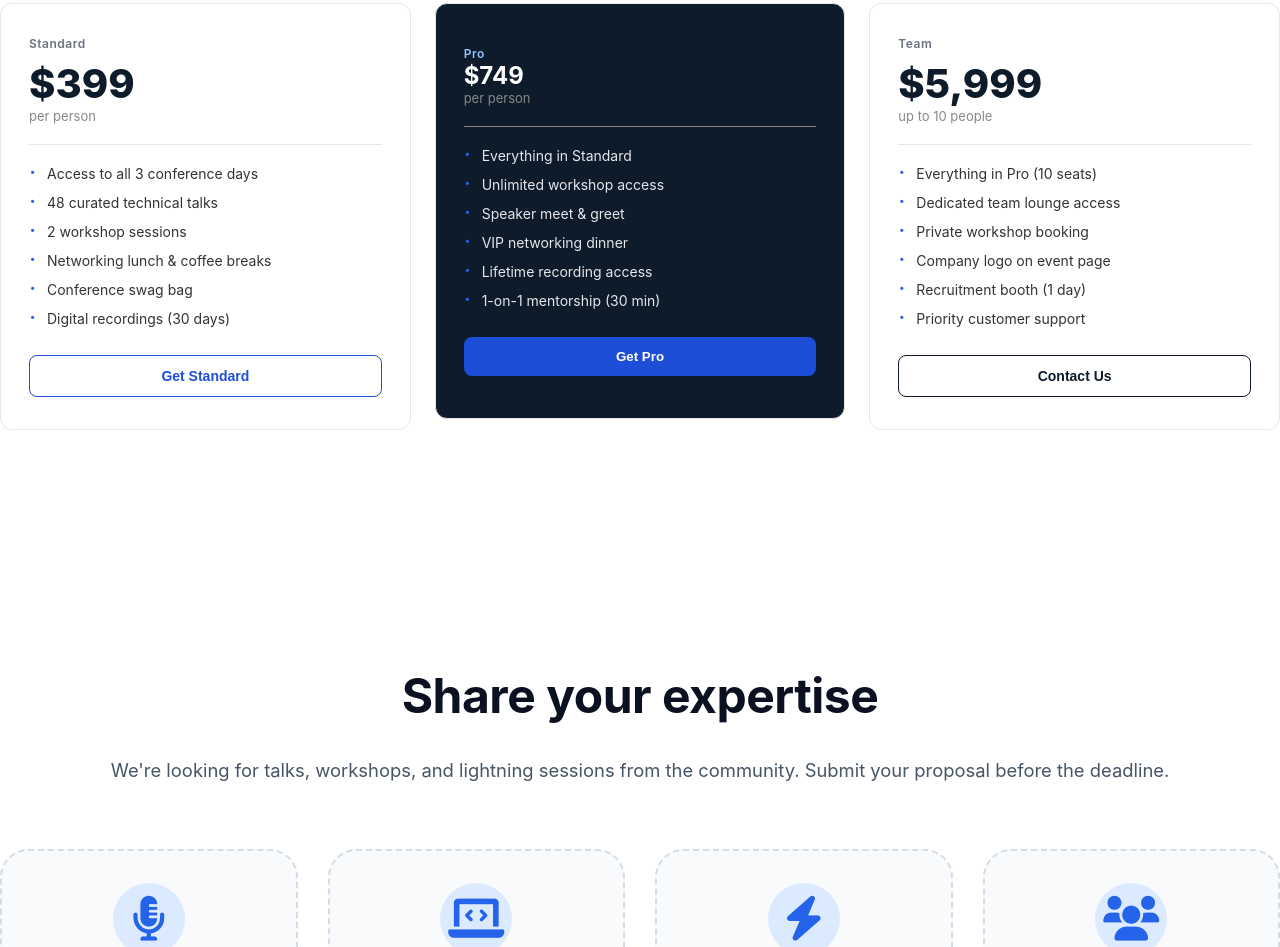
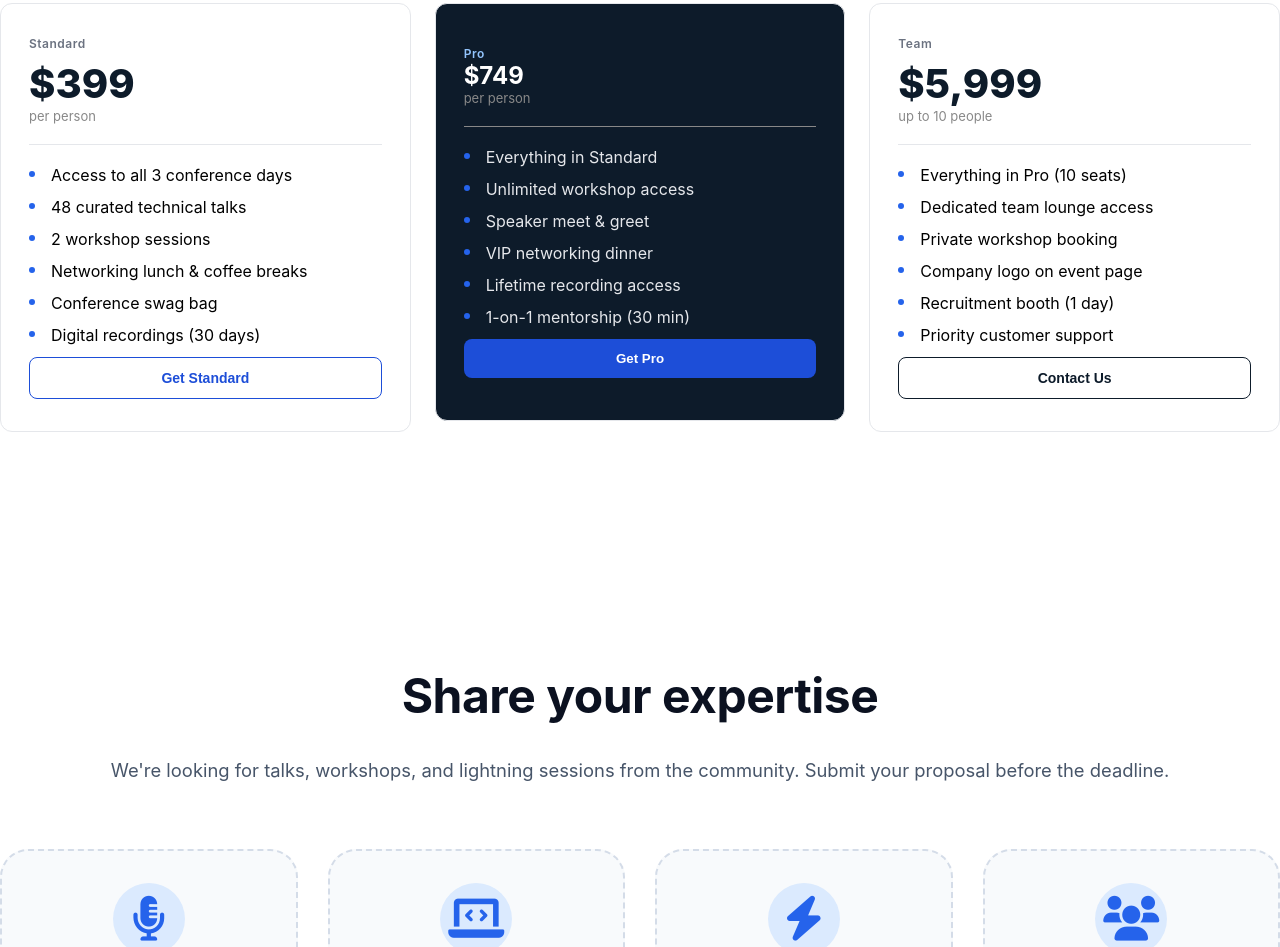
Before and after one commit to Fahmida490/MyProject, a plain HTML site: page index.html in a window 1280 px wide. Shown: the part 2309-3256 px from the top of the page. Drawn offline with Linux system fonts and the light colour scheme; a web font is replaced by a local one.

Commit message:
refactor custom list bullets and clean up codebase

```diff
--- a/style.css
+++ b/style.css
@@ -194,26 +194,27 @@ hr {
     margin-bottom: 20px;
 }
 
+
 .listStart {
     list-style: none;
-    margin-bottom: 28px;
+    padding-left: 0;
 }
 
 .listStart li {
     position: relative;
-    padding-left: 18px;
+    padding-left: 22px;
     margin-bottom: 12px;
-    font-size: 14px;
-    color: #333333;
 }
 
 .listStart li::before {
-    content: ".";
-    color: #2563EB;
+    content: "";
     position: absolute;
     left: 0;
-    font-size: 25px;
-    line-height: 1.5px;
+    top: 6px;
+    width: 6px;
+    height: 6px;
+    border-radius: 50%;
+    background-color: #2563eb;
 }
 
 .specialCard{
```
Also changed, not shown: index.html (+3 -2 lines), 2 other files.
